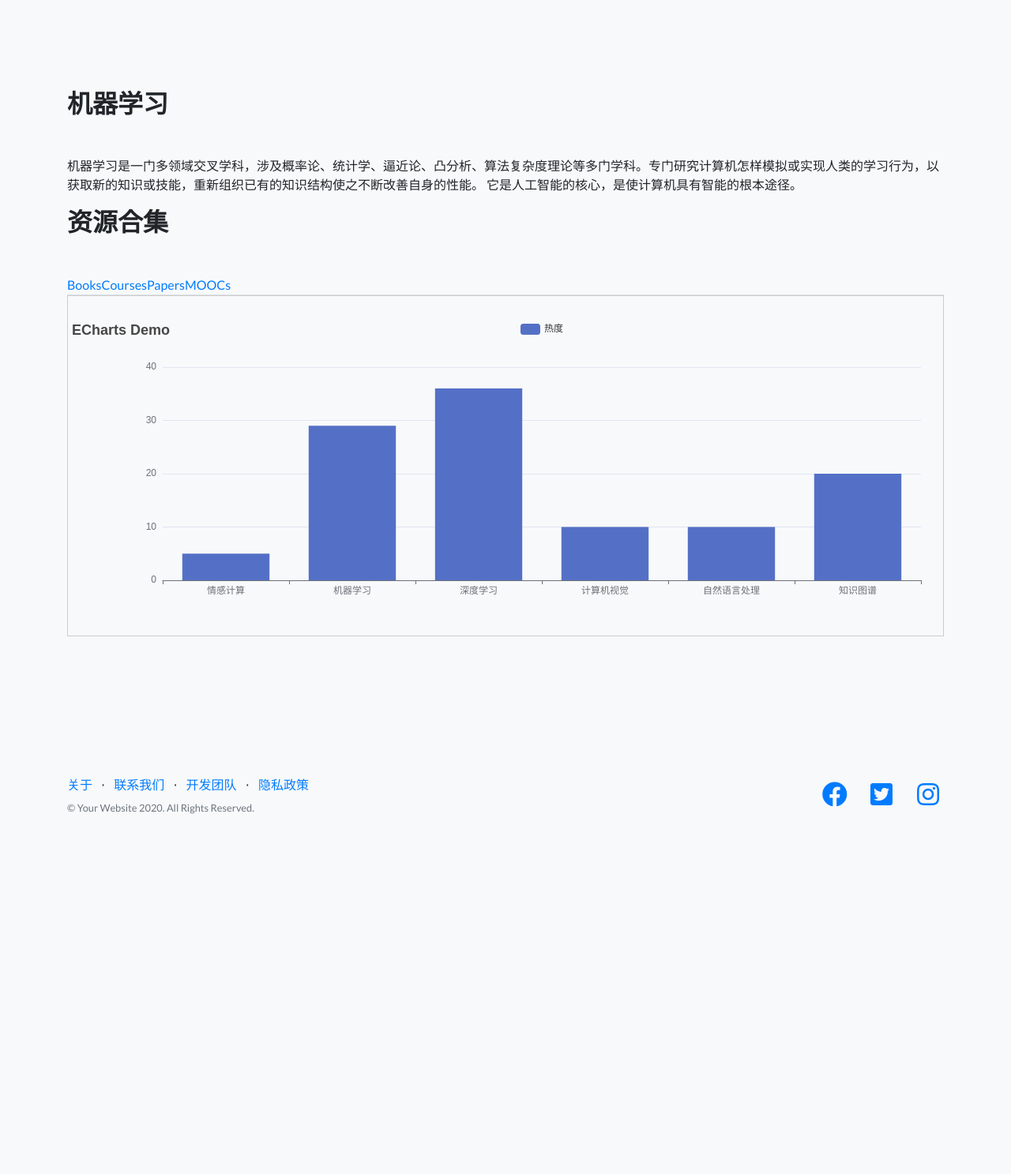
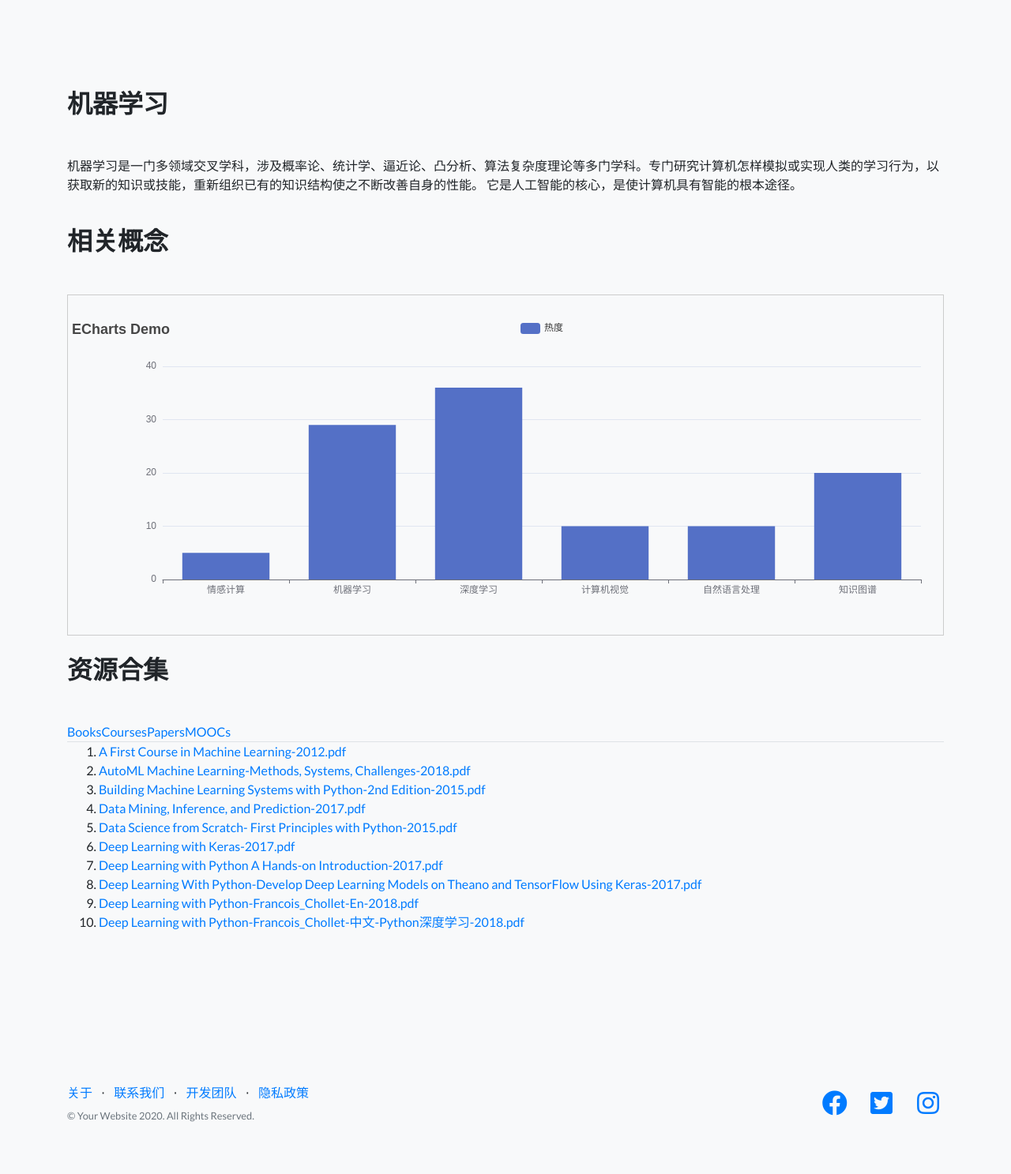
Before and after one commit to GroupOfStudyAssistant/StudyAssistant, a Flask app: page /welcome in a window 1280 px wide. Shown: the part 56-1543 px from the top of the page at 79% size. Before the commit the page ends 1087 px from the top, so only its background shows below. Run offline with Flask 2, Linux system fonts and the light colour scheme; the visitor is signed in with stand-in values (Sample User, id 1); data comes from the database, SQL or seed files in the repository; some libraries are stand-ins or nearby versions.

Commit message:
Update welcome.html

```diff
--- a/templates/welcome.html
+++ b/templates/welcome.html
@@ -38,16 +38,8 @@
       <h2 class="mb-5">机器学习</h2>
       <p>机器学习是一门多领域交叉学科，涉及概率论、统计学、逼近论、凸分析、算法复杂度理论等多门学科。专门研究计算机怎样模拟或实现人类的学习行为，以获取新的知识或技能，重新组织已有的知识结构使之不断改善自身的性能。
         它是人工智能的核心，是使计算机具有智能的根本途径。</p>
-
-      <h2 class="mb-5">资源合集</h2>
-
-      <ul class="nav nav-tabs">
-        <li class="active"><a href="#">Books</a></li>
-        <li><a href="#">Courses</a></li>
-        <li><a href="#">Papers</a></li>
-        <li><a href="#">MOOCs</a></li>
-      </ul>
-
+      <br>
+      <h2 class="mb-5">相关概念</h2>
 
       <!-- 为 ECharts 准备一个具备大小（宽高）的 DOM -->
   <div style="margin: 0 auto; border: 1px solid #ccc; padding-top: 30px;">
@@ -81,6 +73,48 @@
     </script>
 
   </div>
+  <br>
+
+  <h2 class="mb-5">资源合集</h2>
+  <div>
+    <!--Nav tabs-->
+    <ul class="nav nav-tabs" role="tablist">
+      <li role="presentation" class="active"><a href="#books" aria-controls="home" role="tab" data-toggle="tab">   Books   </a></li>
+      <li role="presentation"><a href="#courses" role="tab" aria-controls="courses" data-toggle="tab">   Courses   </a></li>
+      <li role="presentation"><a href="#papers" role="tab" aria-controls="papers" data-toggle="tab">   Papers   </a></li>
+      <li role="presentation"><a href="#moocs" role="tab" aria-controls="moocs" data-toggle="tab">   MOOCs   </a></li>
+    </ul>
+
+    <!--Tab panes-->
+    <div class="tab-content">
+      <div role="tabpanel" class="tab-pane active" id="books">
+        <ol>
+          <li><a href="https://github.com//loveunk/Deep-learning-books/blob/master/1.%20Machine%20Leaning%20and%20Deep%20Learning/A%20First%20Course%20in%20Machine%20Learning-2012.pdf">A First Course in Machine Learning-2012.pdf</a></li>
+          <li><a href="https://github.com//loveunk/Deep-learning-books/blob/master/1.%20Machine%20Leaning%20and%20Deep%20Learning/AutoML%20Machine%20Learning-Methods%2C%20Systems%2C%20Challenges-2018.pdf">AutoML Machine Learning-Methods, Systems, Challenges-2018.pdf</a></li>
+          <li><a href="https://github.com//loveunk/Deep-learning-books/blob/master/1.%20Machine%20Leaning%20and%20Deep%20Learning/Building%20Machine%20Learning%20Systems%20with%20Python-2nd%20Edition-2015.pdf">Building Machine Learning Systems with Python-2nd Edition-2015.pdf</a></li>
+          <li><a href="https://github.com//loveunk/Deep-learning-books/blob/master/1.%20Machine%20Leaning%20and%20Deep%20Learning/Data%20Mining%2C%20Inference%2C%20and%20Prediction-2017.pdf">Data Mining, Inference, and Prediction-2017.pdf</a></li>
+          <li><a href="https://github.com//loveunk/Deep-learning-books/blob/master/1.%20Machine%20Leaning%20and%20Deep%20Learning/Data%20Science%20from%20Scratch-%20First%20Principles%20with%20Python-2015.pdf">Data Science from Scratch- First Principles with Python-2015.pdf</a></li>
+          <li><a href="https://github.com//loveunk/Deep-learning-books/blob/master/1.%20Machine%20Leaning%20and%20Deep%20Learning/Deep%20Learning%20with%20Keras-2017.pdf">Deep Learning with Keras-2017.pdf</a></li>
+          <li><a href="https://github.com//loveunk/Deep-learning-books/blob/master/1.%20Machine%20Leaning%20and%20Deep%20Learning/Deep%20Learning%20with%20Python%20A%20Hands-on%20Introduction-2017.pdf">Deep Learning with Python A Hands-on Introduction-2017.pdf</a></li>
+          <li><a href="https://github.com//loveunk/Deep-learning-books/blob/master/1.%20Machine%20Leaning%20and%20Deep%20Learning/Deep%20Learning%20With%20Python-Develop%20Deep%20Learning%20Models%20on%20Theano%20and%20TensorFlow%20Using%20Keras-2017.pdf">Deep Learning With Python-Develop Deep Learning Models on Theano and TensorFlow Using Keras-2017.pdf</a></li>
+          <li><a href="https://github.com//loveunk/Deep-learning-books/blob/master/1.%20Machine%20Leaning%20and%20Deep%20Learning/Deep%20Learning%20with%20Python-Francois_Chollet-En-2018.pdf">Deep Learning with Python-Francois_Chollet-En-2018.pdf</a></li>
+          <li><a href="https://github.com//loveunk/Deep-learning-books/blob/master/1.%20Machine%20Leaning%20and%20Deep%20Learning/Deep%20Learning%20with%20Python-Francois_Chollet-%E4%B8%AD%E6%96%87-Python%E6%B7%B1%E5%BA%A6%E5%AD%A6%E4%B9%A0-2018.pdf">Deep Learning with Python-Francois_Chollet-中文-Python深度学习-2018.pdf</a></li>
+        </ol>
+      </div>
+      <div role="tabpanel" class="tab-pane" id="courses">
+        courses...
+      </div>
+      <div role="tabpanel" class="tab-pane" id="papers">
+        papers...
+      </div>
+      <div role="tabpanel" class="tab-pane" id="moocs">
+        moocs...
+      </div>
+    </div>
+  </div>
+
+
+
   </div>
   </section>
 
```
